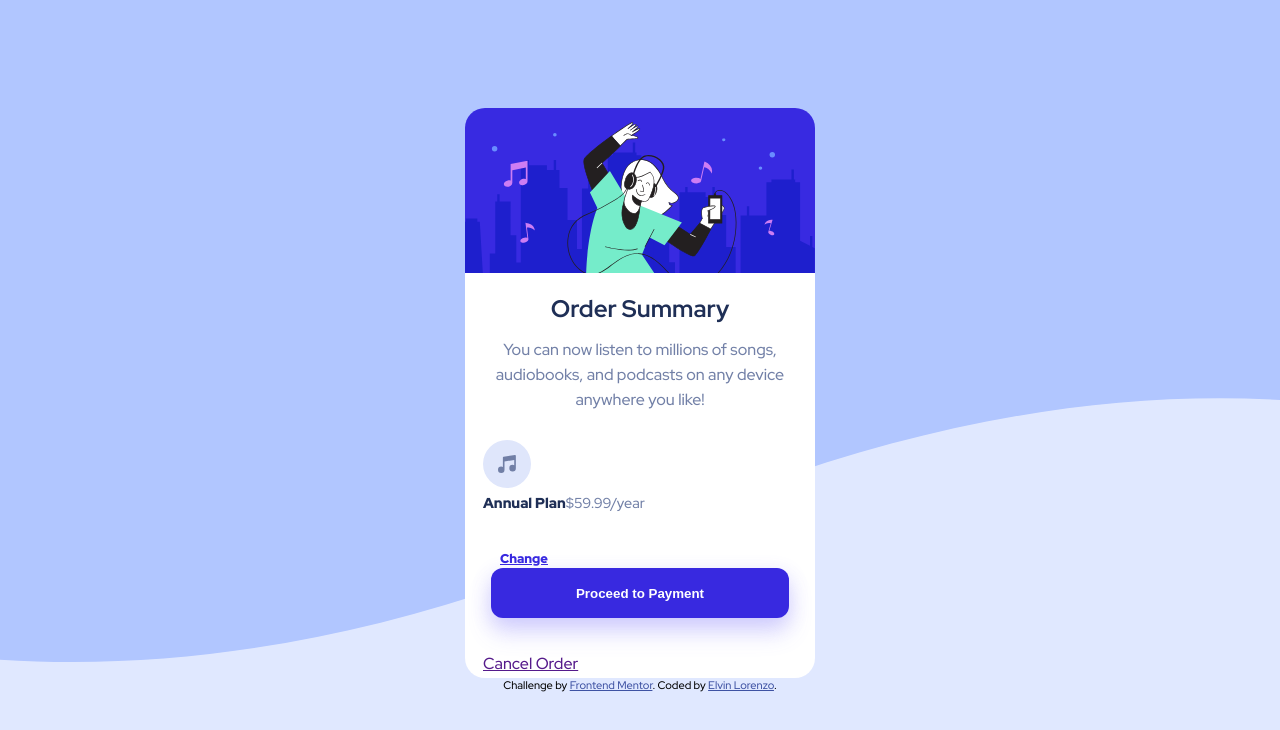
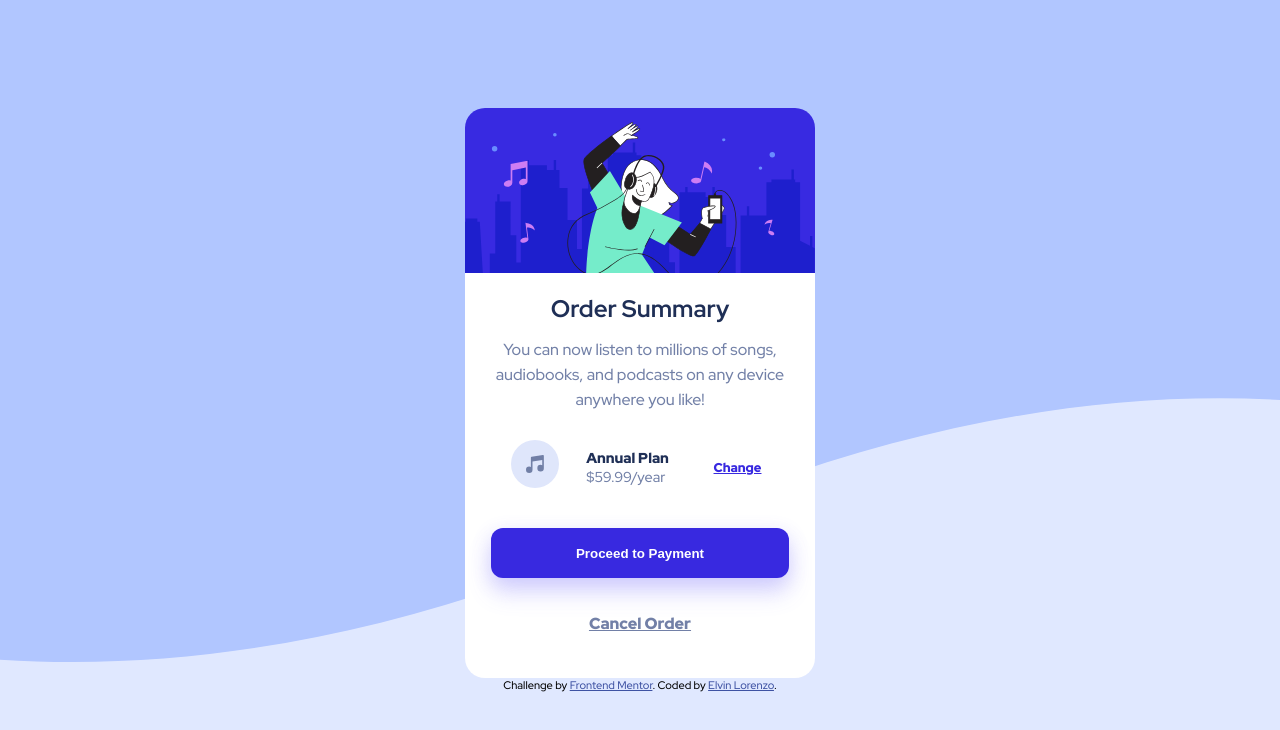
Before and after one commit to Haciellp/order-summary-component, a plain HTML site: page index.html in a window 1280 px wide. Drawn offline with Linux system fonts and the light colour scheme.

Commit message:
Update index.html

```diff
--- a/index.html
+++ b/index.html
@@ -22,23 +22,24 @@
           device anywhere you like!</p>
       </div>
       <!--------------Plan Container------------>
-      <div class="Plan_container">
+      <div class="plan_container">
+        <div class="space">
           <i class="logo_container">
             <img src="./images/icon-music.svg" alt="icon music">
           </i>
-        <div class="plan_container">
+          <div class="description_plan">
             <div class="annual_plan">Annual Plan</div>
             <div class="year">$59.99/year</div>
           </div>
+        </div>
         <span class="change_container">
-          <a href="">Change</a>
-        </span>
+          <a href="#">Change</a></span>
       </div>
       <!--------------Form Container------------>
       <div class="form_container">
         <button class="btn_pay">Proceed to Payment</button>
+        <div class="cancel"><a href="#">Cancel Order</a></div>
       </div>
-      <div><a href="">Cancel Order</a></div>
     </div>
   </main>
     <div class="attribution">
```
Lines whose indentation alone changed are shown as unchanged.
